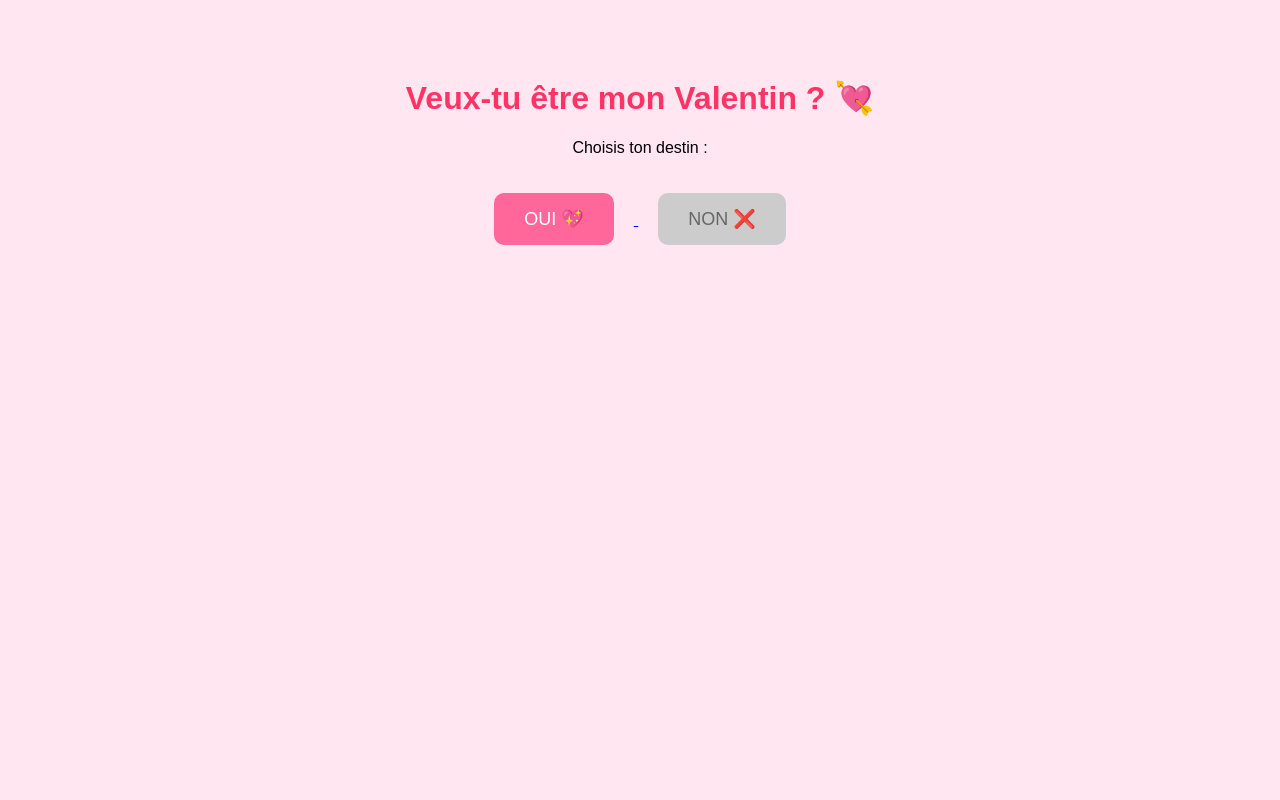
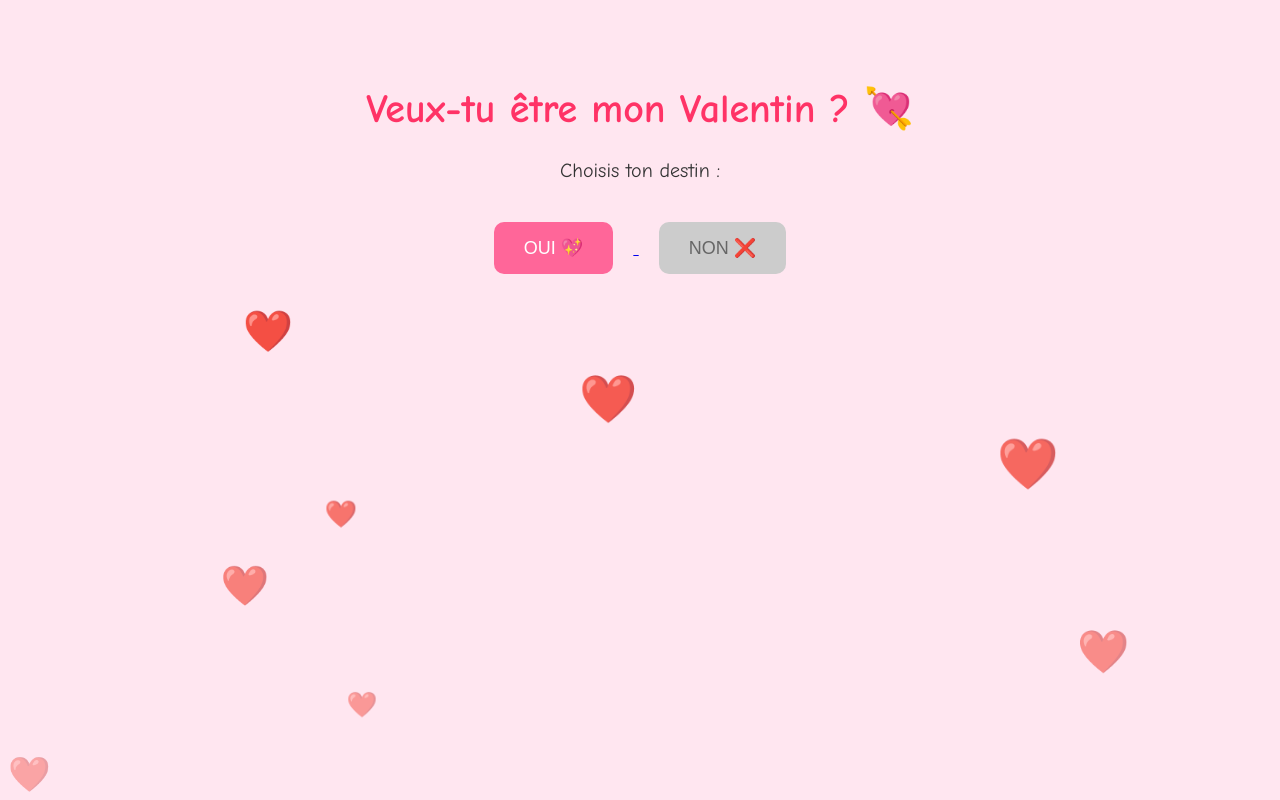
Before and after one commit to 0C3ANE/Mon-valentin, a plain HTML site: page index.html in a window 1280 px wide. Drawn offline with Linux system fonts and the light colour scheme.

Commit message:
Add files via upload
index 2

```diff
--- a/index.html
+++ b/index.html
@@ -5,13 +5,19 @@
   <title>Veux-tu être mon Valentin ? 💖</title>
   <style>
     body {
-      font-family: Arial, sans-serif;
+      font-family: 'Comic Sans MS', cursive, sans-serif;
       text-align: center;
       padding-top: 50px;
       background-color: #ffe6f0;
+      overflow-x: hidden;
     }
     h1 {
       color: #ff3366;
+      font-size: 40px;
+    }
+    p {
+      font-size: 20px;
+      color: #333;
     }
     button {
       padding: 15px 30px;
@@ -34,6 +40,21 @@
       color: #666;
       cursor: not-allowed;
     }
+    .heart {
+      position: fixed;
+      font-size: 24px;
+      animation: fall 4s linear infinite;
+    }
+    @keyframes fall {
+      0% { transform: translateY(-50px); opacity:1; }
+      100% { transform: translateY(100vh); opacity:0; }
+    }
+    #message-secret {
+      font-size: 24px;
+      color: #ff3366;
+      margin-top: 30px;
+      display: none;
+    }
   </style>
 </head>
 <body>
@@ -41,11 +62,33 @@
   <p>Choisis ton destin :</p>
 
   <!-- Bouton OUI -->
-  <a href="mailto:tonmail@gmail.com?subject=Ma%20réponse&body=Oui%20je%20veux%20être%20ton%20Valentin">
+  <a id="oui-lien" href="mailto:tonmail@gmail.com?subject=Ma%20réponse&body=Oui%20je%20veux%20être%20ton%20Valentin">
     <button class="oui">OUI 💖</button>
   </a>
 
   <!-- Bouton NON (désactivé) -->
   <button class="non" disabled>NON ❌</button>
+
+  <!-- Message secret après clic -->
+  <div id="message-secret">Youpi ! 💕 Merci d'être mon Valentin ! 😍</div>
+
+  <script>
+    // Afficher le message secret quand OUI est cliqué
+    document.getElementById('oui-lien').addEventListener('click', function() {
+      document.getElementById('message-secret').style.display = 'block';
+    });
+
+    // Créer des cœurs qui tombent
+    function createHeart() {
+      const heart = document.createElement('div');
+      heart.className = 'heart';
+      heart.style.left = Math.random() * window.innerWidth + 'px';
+      heart.style.fontSize = (20 + Math.random()*30) + 'px';
+      heart.innerHTML = '❤️';
+      document.body.appendChild(heart);
+      setTimeout(() => heart.remove(), 4000);
+    }
+    setInterval(createHeart, 300);
+  </script>
 </body>
 </html>
```
